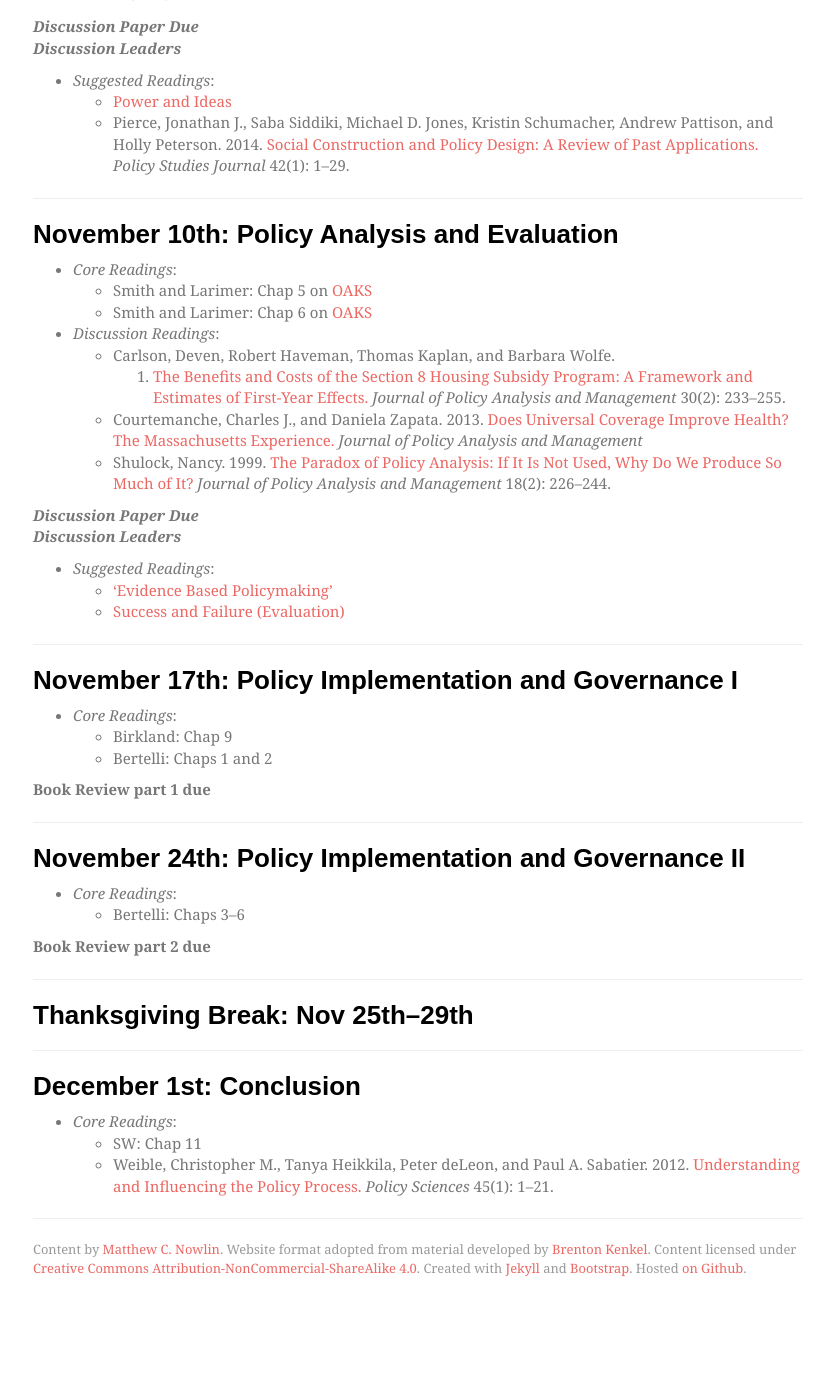
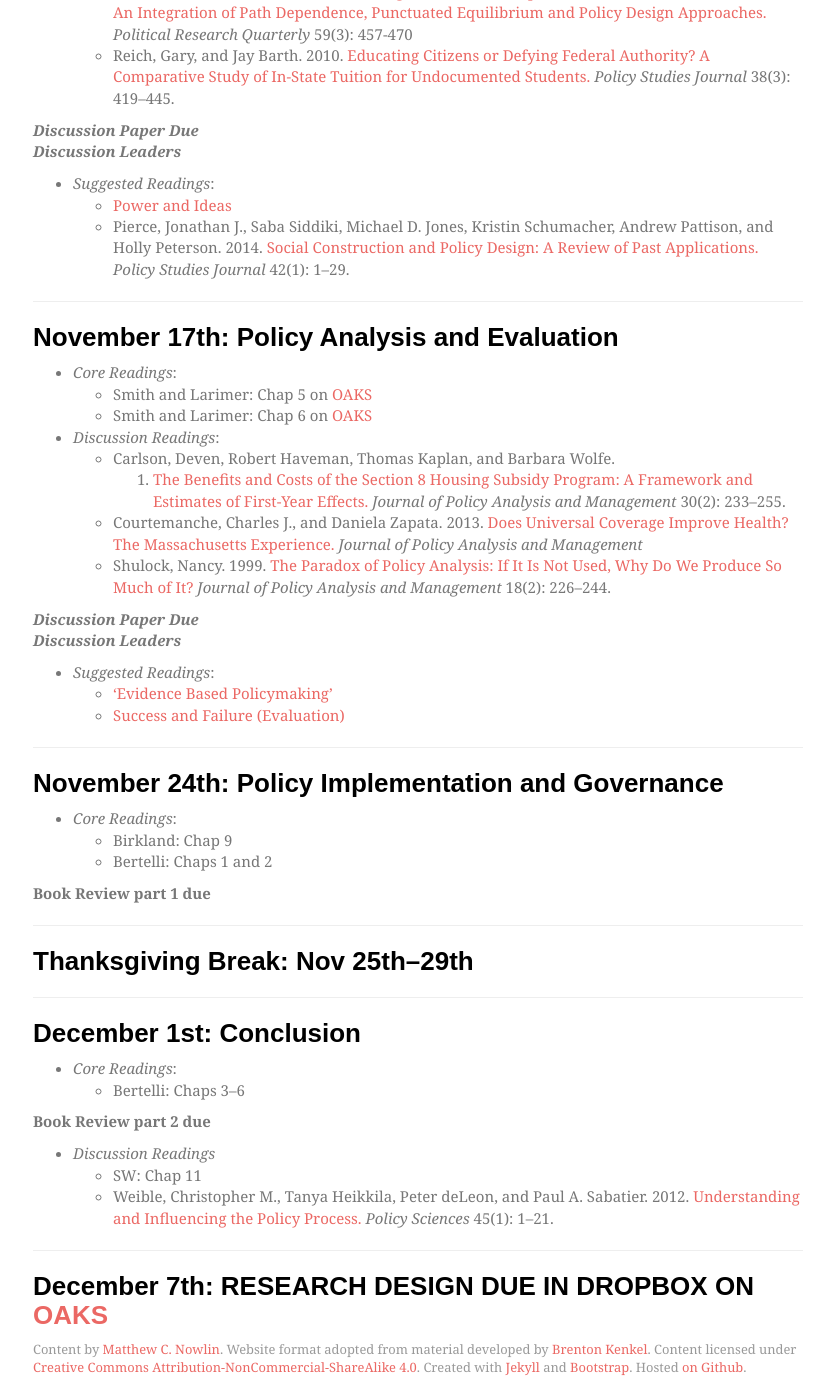
Before and after one commit to mnowlin/evss-puba602, a Jekyll site: the page built from schedule.md, in a window 1280 px wide and 1400 px high, scrolled down 4897 px. Shown: the whole window, without its empty margins (222-1056 px from the left). Built offline with Jekyll 4.4.1, drawn with Linux system fonts in a browser that asks for light colours; nearby versions of some CDN libraries; some web fonts are replaced; a file with an impossible date is left out; before the commit the page ends 6197 px from its top, so only the background shows below that; some of the changed text lies outside the part shown.

Commit message:
update schedule

```diff
--- a/schedule.md
+++ b/schedule.md
@@ -212,6 +220,8 @@ __Bertelli__: Bertelli, Anthony Micheal. 2012. _The Political Economy of Public
 <span>***Discussion Paper Due***</span>\
 <span>***Discussion Leaders***</span>
 
+<span>***Research Design Proposal Due***</span>
+
 *   _Suggested Readings_:
     * [Critical Policy Studies and the Narrative Policy Framework](https://paulcairney.wordpress.com/2015/03/06/policy-concepts-in-1000-words-critical-policy-studies-and-the-narrative-policy-framework/)
     * Jones, Michael D., and Mark K. McBeth. 2010. [A Narrative Policy
@@ -274,7 +280,7 @@ __Bertelli__: Bertelli, Anthony Micheal. 2012. _The Political Economy of Public
 
 ---
 
-### November 10th: Policy Analysis and Evaluation
+### November 17th: Policy Analysis and Evaluation
 
 *   _Core Readings_:
     * Smith and Larimer: Chap 5 on [OAKS](https://lms.cofc.edu/)
@@ -301,22 +307,13 @@ __Bertelli__: Bertelli, Anthony Micheal. 2012. _The Political Economy of Public
 
 ---
 
-### November 17th: Policy Implementation and Governance I
+### November 24th: Policy Implementation and Governance
 
 *   _Core Readings_:
     * Birkland: Chap 9
     * Bertelli: Chaps 1 and 2
 
 __Book Review part 1 due__
-
----
-
-### November 24th: Policy Implementation and Governance II
-
-*   _Core Readings_:
-    * Bertelli: Chaps 3--6
-
-__Book Review part 2 due__
 
 ---
 
@@ -327,9 +324,16 @@ __Book Review part 2 due__
 ### December 1st: Conclusion
 
 *   _Core Readings_:
+    * Bertelli: Chaps 3--6
+
+__Book Review part 2 due__
+
+*   _Discussion  Readings_
     * SW: Chap 11
     * Weible, Christopher M., Tanya Heikkila, Peter deLeon, and Paul A.
     Sabatier. 2012. [Understanding and Influencing the Policy Process.](http://link.springer.com/article/10.1007/s11077-011-9143-5)
     _Policy Sciences_ 45(1): 1–21.
 
 ---
+
+### December 7th: RESEARCH DESIGN DUE IN DROPBOX ON [OAKS](https://lms.cofc.edu/)
```
Also changed, not shown: other parts of schedule.md (+12 -8 lines).
